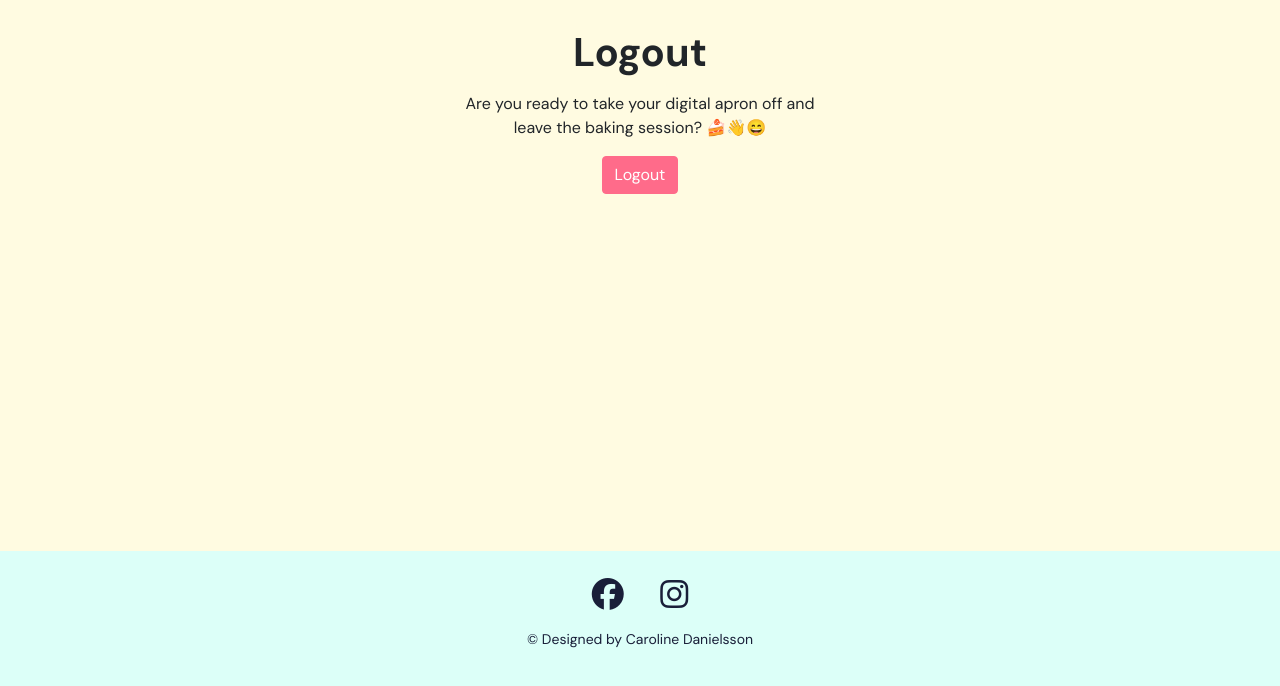
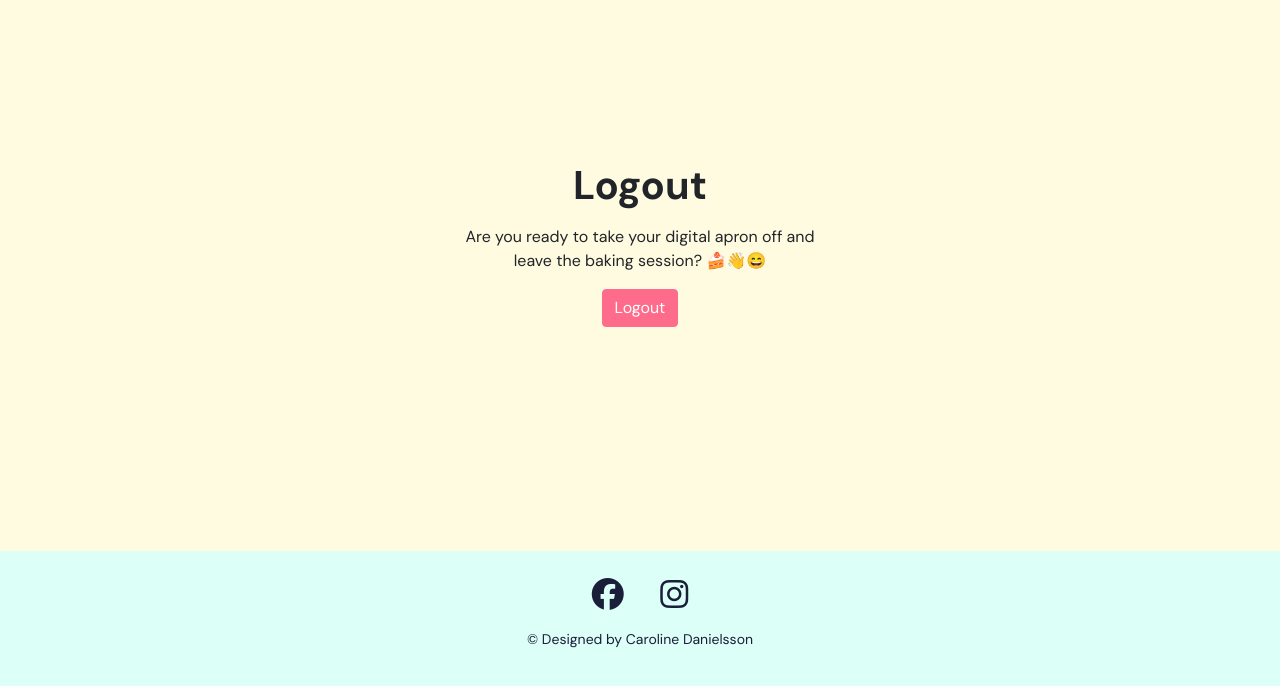
Before and after one commit to cardan22/pastryhub, a Django app: template templates/account/logout.html in a window 1280 px wide. Shown: the part 114-800 px from the top of the page. Run offline with Django 3.2, Linux system fonts and the light colour scheme; the template is opened without the code that fills it: most values are stand-ins (such as "Sample title", 1, 10 or a date in 2020); some libraries are stand-ins or nearby versions.

Commit message:
Center login/logout form

```diff
--- a/templates/account/login.html
+++ b/templates/account/login.html
@@ -5,7 +5,7 @@
 
 {% block content %}
 
-<div class="container form-container">
+<div class="container form-container d-flex flex-column justify-content-center">
   <!-- Login header -->
   <h1 class="p-2 text-center">{% trans "Login" %}</h1>
 
--- a/templates/account/logout.html
+++ b/templates/account/logout.html
@@ -6,7 +6,7 @@
 {% block content %}
 
 
-<div class="container d-flex flex-column justify-content-center align-items-center form-container" style="height: 100%;">
+<div class="container d-flex flex-column justify-content-center align-items-center form-container" style="height: 60vh;">
   <!-- Logout header -->
   <h1 class="p-2 text-center">{% trans "Logout" %}</h1>
 
```
